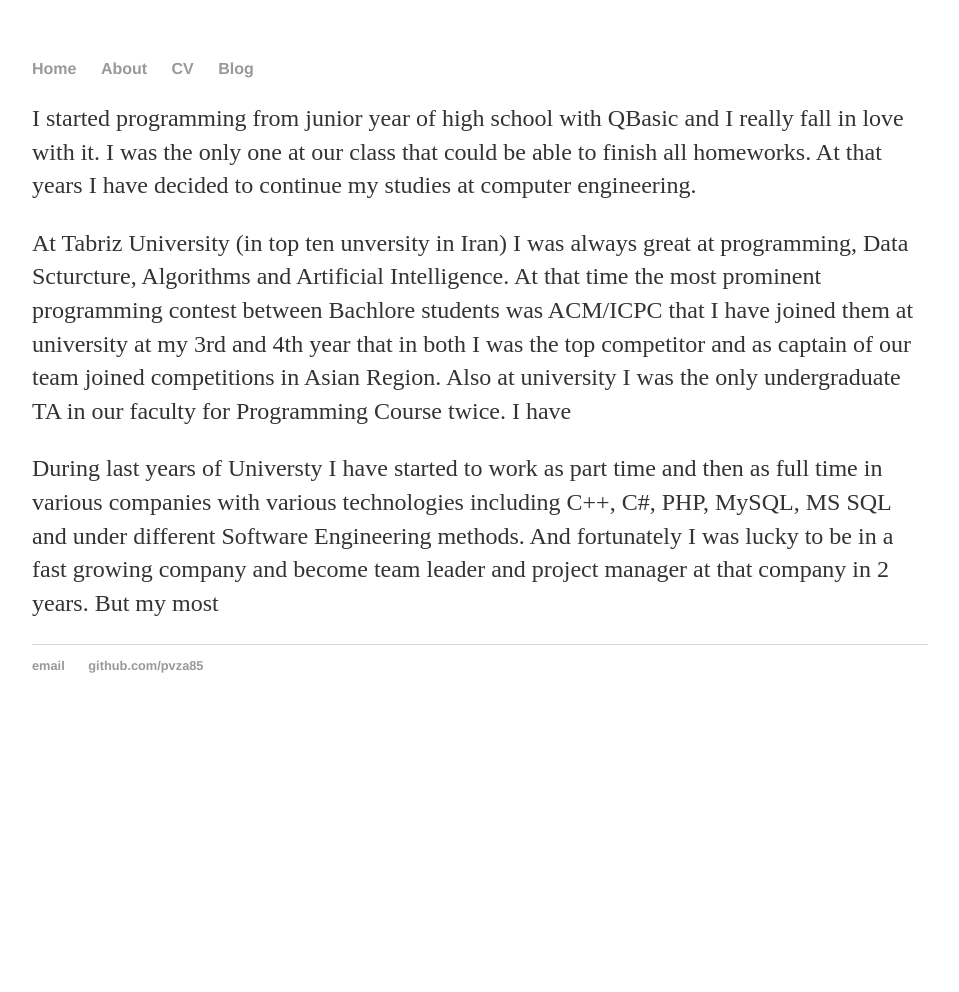
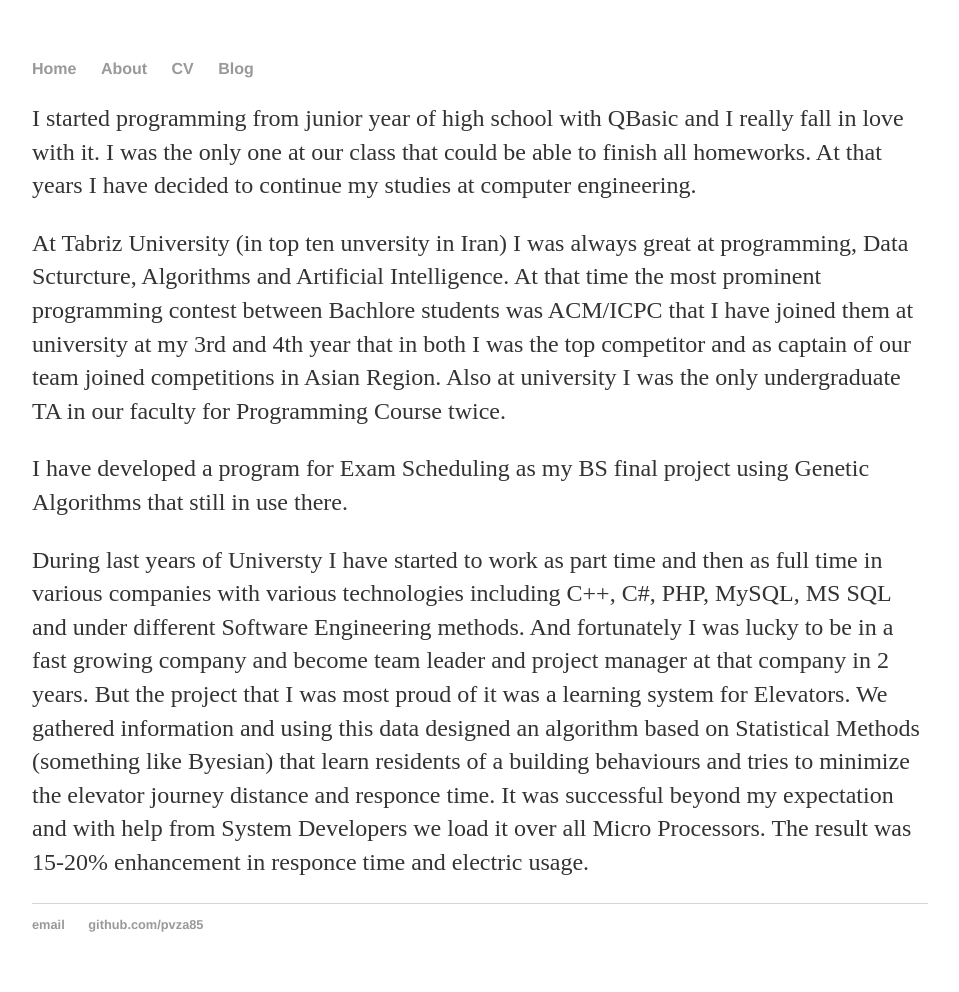
Before and after one commit to pvza85/pvza85.github.io, a Jekyll site: the page built from about/index.html, in a window 1280 px wide. Shown: the whole page, without its empty margins (160-1119 px from the left). Built offline with Jekyll 4.4.1, drawn with Linux system fonts in a browser that asks for light colours; before the commit the page ends 900 px from its top, so only the background shows below that.

Commit message:
Update index.html

```diff
--- a/about/index.html
+++ b/about/index.html
@@ -7,8 +7,13 @@ title: Payam Azad
 	at our class that could be able to finish all homeworks. At that years I have decided to continue my studies at computer engineering.</p>
 	<p>At Tabriz University (in top ten unversity in Iran) I was always great at programming, Data Scturcture, Algorithms and Artificial Intelligence. At that time the most prominent programming contest between Bachlore students was ACM/ICPC that I have
 	joined them at university at my 3rd and 4th year that in both I was the top competitor and as captain of our team joined competitions in Asian Region. Also at university I was the only
-	undergraduate TA in our faculty for Programming Course twice. I have </p>
+	undergraduate TA in our faculty for Programming Course twice.</p>
+	<p>I have developed a program for Exam Scheduling as my BS final project using Genetic Algorithms that still in use there.</p>
 	<p>During last years of Universty I have started to work as part time and then as full time in various companies with various
 	technologies including C++, C#, PHP, MySQL, MS SQL and under different Software Engineering methods. And fortunately I was lucky to be in a fast
-	growing company and become team leader and project manager at that company in 2 years. But my most </p>
+	growing company and become team leader and project manager at that company in 2 years. But the project that I was most proud of it was a
+	 learning system for Elevators. We gathered information and using this data designed an algorithm based on Statistical Methods (something like Byesian)
+	 that learn residents of a building behaviours and tries to minimize the elevator journey distance and responce time. It was successful
+	 beyond my expectation and with help from System Developers we load it over all Micro Processors. The result was 15-20%
+	 enhancement in responce time and electric usage.</p>
 </div><!-- /.blurb -->
```
